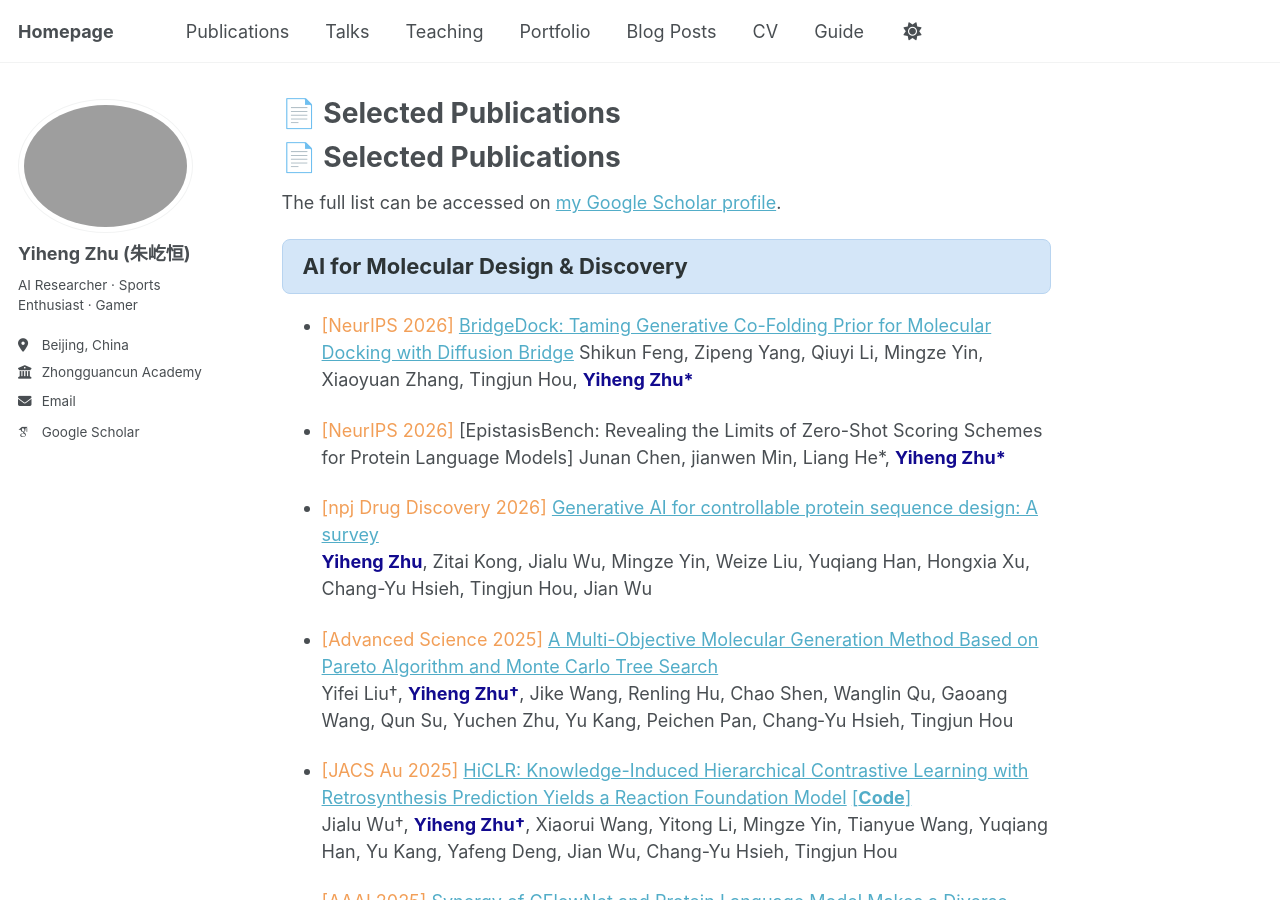
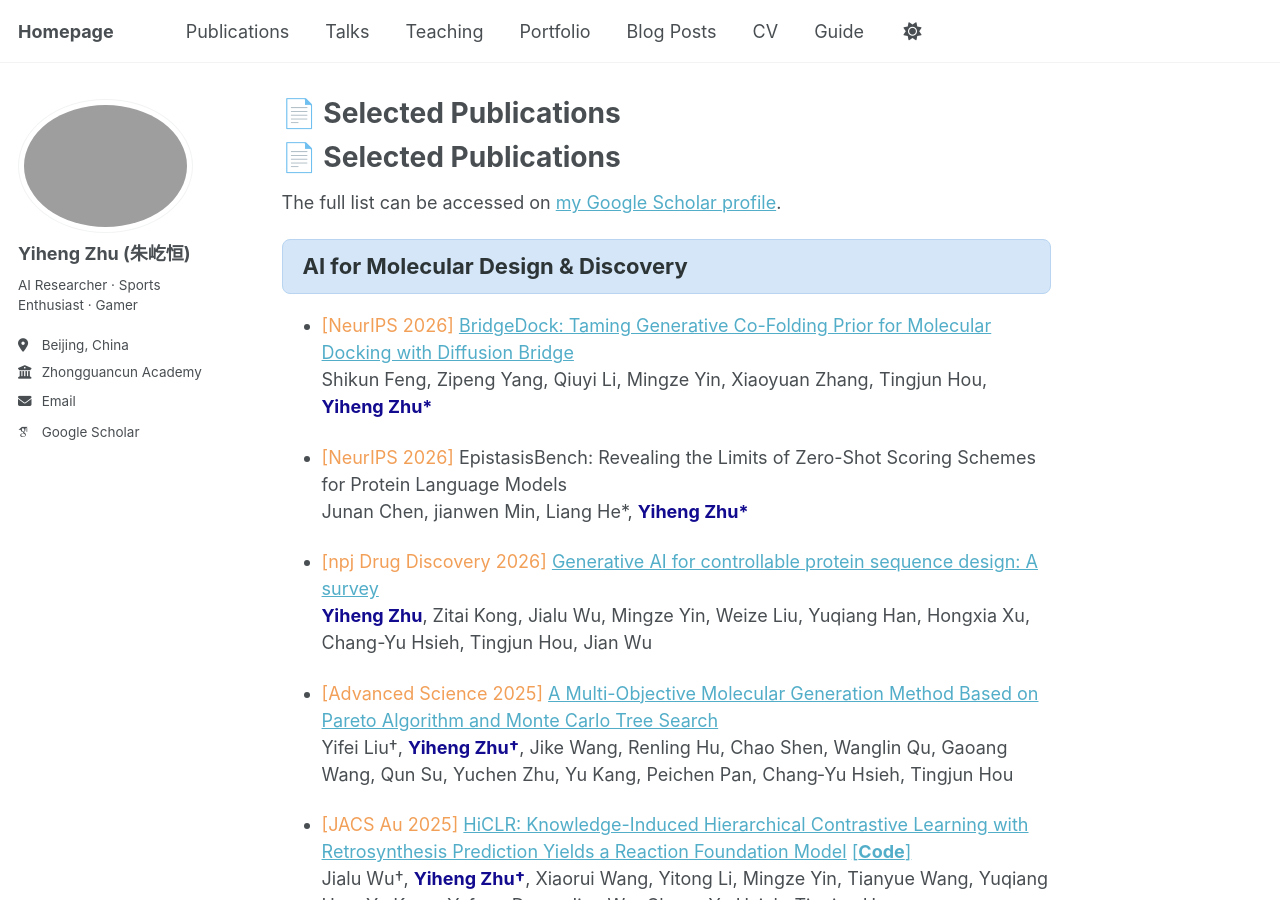
Before and after one commit to derrickzhu147/derrickzhu147.github.io, a Jekyll site: the page built from _pages/pub.md, in a window 1280 px wide and 900 px high. Built offline with Jekyll 4.4.1, drawn with Linux system fonts in a browser that asks for light colours; some web fonts are replaced; our own code applies the rules of GitHub Pages for plain Markdown files; part of the change alters nothing that is shown.

Commit message:
Fix formatting and spacing in publication list

```diff
--- a/_pages/pub.md
+++ b/_pages/pub.md
@@ -11,7 +11,7 @@ AI for Molecular Design & Discovery
 
 
 - <span style="color:#F29F58;">[NeurIPS 2026]</span>
-  [EpistasisBench: Revealing the Limits of Zero-Shot Scoring Schemes for Protein Language Models]
+  EpistasisBench: Revealing the Limits of Zero-Shot Scoring Schemes for Protein Language Models
   Junan Chen, jianwen Min, Liang He\*, **<span style="color:#120A8F;">Yiheng Zhu\*</span>**
 
 
```
